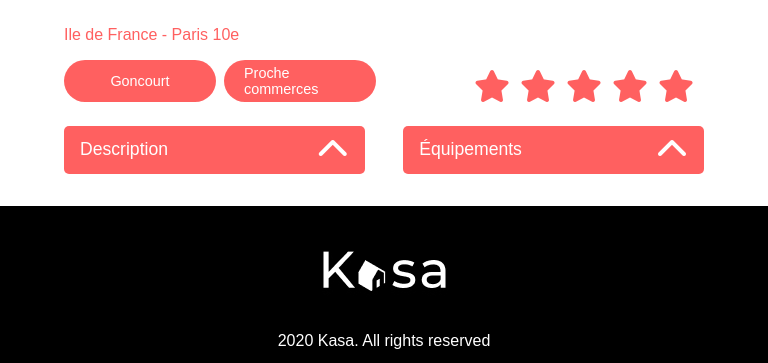
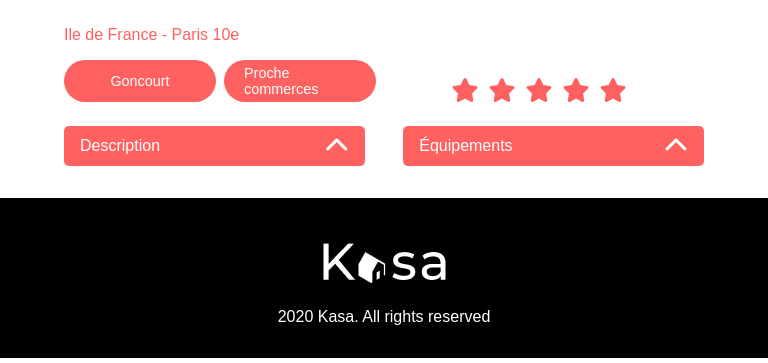
Before and after one commit to Myshah/Kasa, a React (Vite) app in the folder my-react-app/: page /Lodgings/0979876d in a window 768 px wide. Shown: the part 801-1164 px from the top of the page. Built offline with nearby package versions, Linux system fonts and the light colour scheme.

Commit message:
Derniers ajustements scss responsives

```diff
--- a/my-react-app/src/components/Collapse/collapse.scss
+++ b/my-react-app/src/components/Collapse/collapse.scss
@@ -19,6 +19,13 @@
             &.open{
                 transform: rotate(-180deg);
                 transition: all 0.5s linear;
+            }
+        }
+        @media screen and (min-width: 701px) and (max-width: 1024px) {
+            height: 2.5rem;
+            font-size: 1rem;
+            .arrow {
+                font-size: 1.5rem;
             }
         }
         @media screen and (min-width: 320px) and (max-width: 700px) {
@@ -49,5 +56,9 @@
             max-height: 1000px;
         }
     }
+    ul {
+        padding: 0;
+        margin: 0;
+    }
 
 }
--- a/my-react-app/src/components/Footer/footer.scss
+++ b/my-react-app/src/components/Footer/footer.scss
@@ -13,8 +13,17 @@
         width: auto;
         background-color: black;
     }
+        p {
+        width: 100%;
+        text-align: center;
+        margin: 0 0 2rem 0;
+    }
     @media screen and (min-width: 320px) and (max-width: 700px) {
         min-height: 13rem;
         justify-content: center;
+        p {
+            max-width: 140px; // ← force le texte à revenir à la ligne
+            margin: 0 auto;
+        }
     }
 }
--- a/my-react-app/src/components/Rating/Rating.scss
+++ b/my-react-app/src/components/Rating/Rating.scss
@@ -1,5 +1,7 @@
 .rating{
-    text-align: end;
+    display: flex;
+    justify-content: flex-end; // Desktop : étoiles à droite
+    align-items: center;
 
     .fa-star{
         font-size: 2rem;
@@ -8,12 +10,21 @@
         &.checked{
             color: #FF6060;
         }
+
+        @media screen and (min-width: 701px) and (max-width: 1024px) {
+            font-size: 1.5rem;
+        }
+
         @media screen and (min-width: 320px) and (max-width: 700px){
         font-size: 1.1rem;
         }
     }
+    @media screen and (min-width: 701px) and (max-width: 1024px) {
+        justify-content: center;
+        width: 100%;
+    }
     @media screen and (min-width: 320px) and (max-width: 700px){
-        width: 60%;
-        text-align: start;
+        justify-content: flex-start;
+        width: 100%;
     }
 }
--- a/my-react-app/src/pages/Home/home.scss
+++ b/my-react-app/src/pages/Home/home.scss
@@ -2,7 +2,7 @@
   display: grid;
   grid-template-columns: repeat(3, 1fr);
   grid-gap: 50px;
-  padding : 2rem;
+  padding : 3rem;
   border-radius: 25px;
   background-color: #F6F6F6;
 
@@ -54,6 +54,21 @@
       }
     }
 
+    @media screen and (min-width: 701px) and (max-width: 1024px) {
+      padding: 1.5rem;
+      grid-template-columns: repeat(2, 1fr); // 2 colonnes sur tablette
+      grid-gap: 30px;
+      background-color: #F6F6F6;
+
+      .card {
+       height: 300px;
+       font-size: 1rem;
+       img {
+        height: 100%;
+      }
+     }
+    }
+
     @media screen and (min-width: 320px) and (max-width: 700px){
       padding:0;
       grid-template-columns: 1fr;
--- a/my-react-app/src/pages/NotFound/notFound.jsx
+++ b/my-react-app/src/pages/NotFound/notFound.jsx
@@ -5,7 +5,7 @@
     return (
       <div className="notFound page">
         <span className="notFound__code">404</span>
-        <p>Oups ! La page que vous demandez n'existe pas</p>
+        <p>Oups! La page que vous demandez n'existe pas.</p>
         <Link to="/">Retourner sur la page d'accueil</Link>
       </div>
     );
--- a/my-react-app/src/pages/NotFound/notFound.scss
+++ b/my-react-app/src/pages/NotFound/notFound.scss
@@ -4,8 +4,10 @@
     justify-content: space-around;
     align-items: center;
     text-align: center;
+    gap: 3rem;
     a{
         text-decoration: underline ;
+        color: black;
     }
     .notFound__code{
         font-weight: bold;
@@ -14,10 +16,23 @@
     p{
         font-size: 2rem;
     }
+    @media screen and (min-width: 701px) and (max-width: 1024px) {
+        gap: 2rem;
+        .notFound__code {
+            font-size: 9rem;
+        }
+        p {
+            font-size: 1.5rem;
+        }
+    }
     @media screen and (min-width: 320px) and (max-width: 700px) {
 
         .notFound__code{
             font-size: 6rem;
         }
+        p {
+            font-size: 1.2rem;
+            max-width: 220px;
+        }
     }
 }
```
